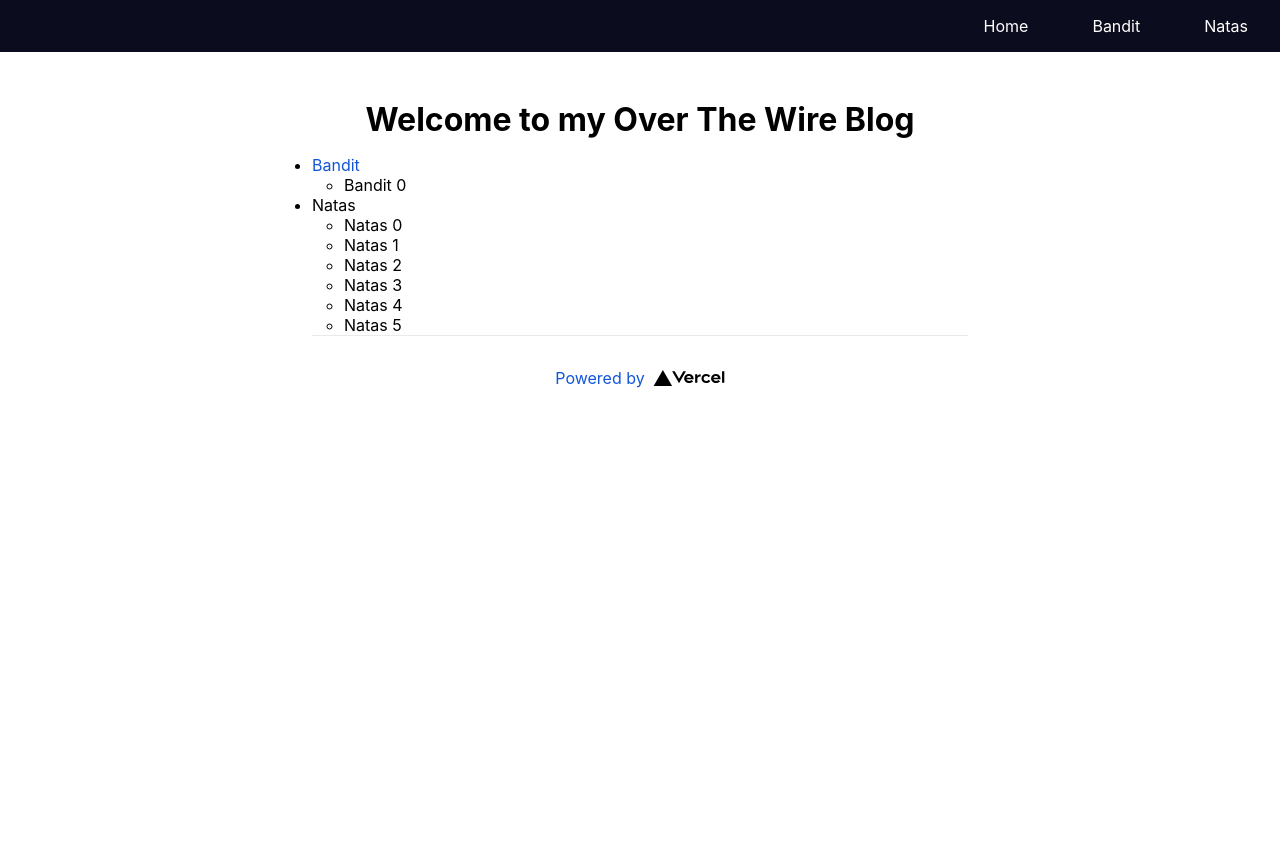
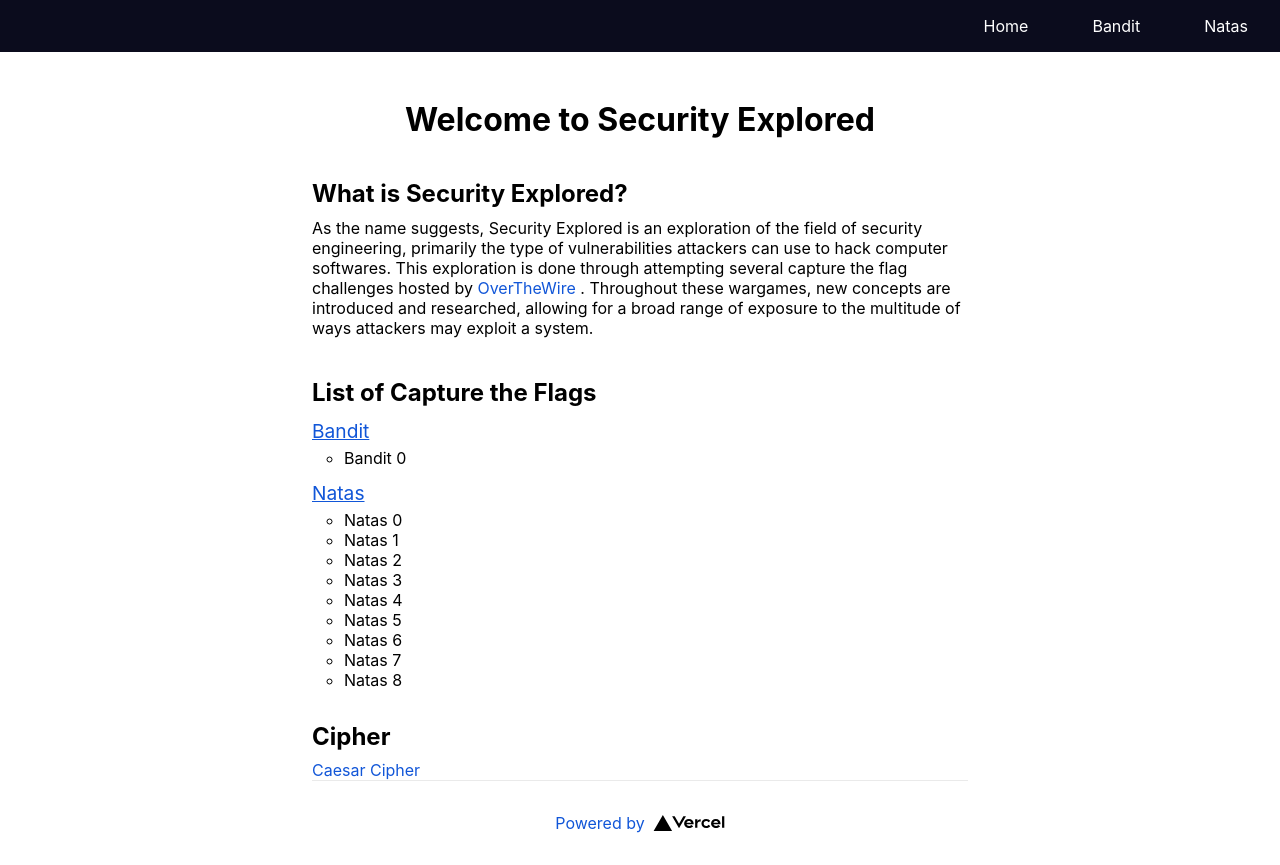
Before and after one commit to ryannath/over-the-wire, a Next.js app: page / in a window 1280 px wide. Before the commit the page ends 800 px from the top, so only its background shows below. Built offline with nearby package versions, Linux system fonts and the light colour scheme.

Commit message:
Added description of the website/project

```diff
--- a/pages/index.tsx
+++ b/pages/index.tsx
@@ -2,9 +2,11 @@ import type { NextPage } from 'next'
 import Head from 'next/head'
 import Image from 'next/image'
 import Link from 'next/link'
-import IndexList from '../components/elements/IndexList/IndexList'
+import BanditIndexList from '../components/elements/IndexList/BanditIndexList'
+import NatasIndexList from '../components/elements/IndexList/NatasIndexList'
 import MainTitle from '../components/elements/MainTitle/MainTitle'
 import styles from '../styles/Home.module.css'
+import style from '../styles/Home.module.scss'
 
 const Home: NextPage = () => {
   return (
@@ -16,27 +18,37 @@ const Home: NextPage = () => {
       </Head>
 
       <main>
-        <MainTitle>Welcome to my Over The Wire Blog</MainTitle>
-
-        <ul>
+        <MainTitle>Welcome to Security Explored</MainTitle>
+        <div className={style.sectionContainer}>
+          <h2>What is Security Explored?</h2>
+          <p>
+            As the name suggests, Security Explored is an exploration
+            of the field of security engineering, primarily the type of vulnerabilities
+            attackers can use to hack computer softwares. This exploration is done through
+            attempting several capture the flag challenges hosted by{' '}
+            <a href='https://overthewire.org/wargames/'>OverTheWire</a> . Throughout these
+            wargames, new concepts are introduced and researched, allowing for a broad
+            range of exposure to the multitude of ways attackers may exploit a system.
+          </p>
+        </div>
+        <h2>List of Capture the Flags</h2>
+        <ul className={style.List}>
           <li>
-            <Link href='/bandit'>Bandit</Link>
-            <IndexList
-              path='/bandit/'
-              text='bandit'
-              range={1}
-            />
+            <Link href='/bandit'><a className={style.ctfTitle}>Bandit</a></Link>
+            <div>
+              <BanditIndexList />
+            </div>
           </li>
           <li>
-            Natas
-            <IndexList
-              path='/natas/'
-              text='natas'
-              range={6}
-            />
+            <Link href='/natas'><a className={style.ctfTitle}>Natas</a></Link>
+            <div>
+              <NatasIndexList />
+            </div>
           </li>
         </ul>
       </main>
+      <h2>Cipher</h2>
+      <Link href='/cipher'>Caesar Cipher</Link>
 
       <footer className={styles.footer}>
         <a
```
